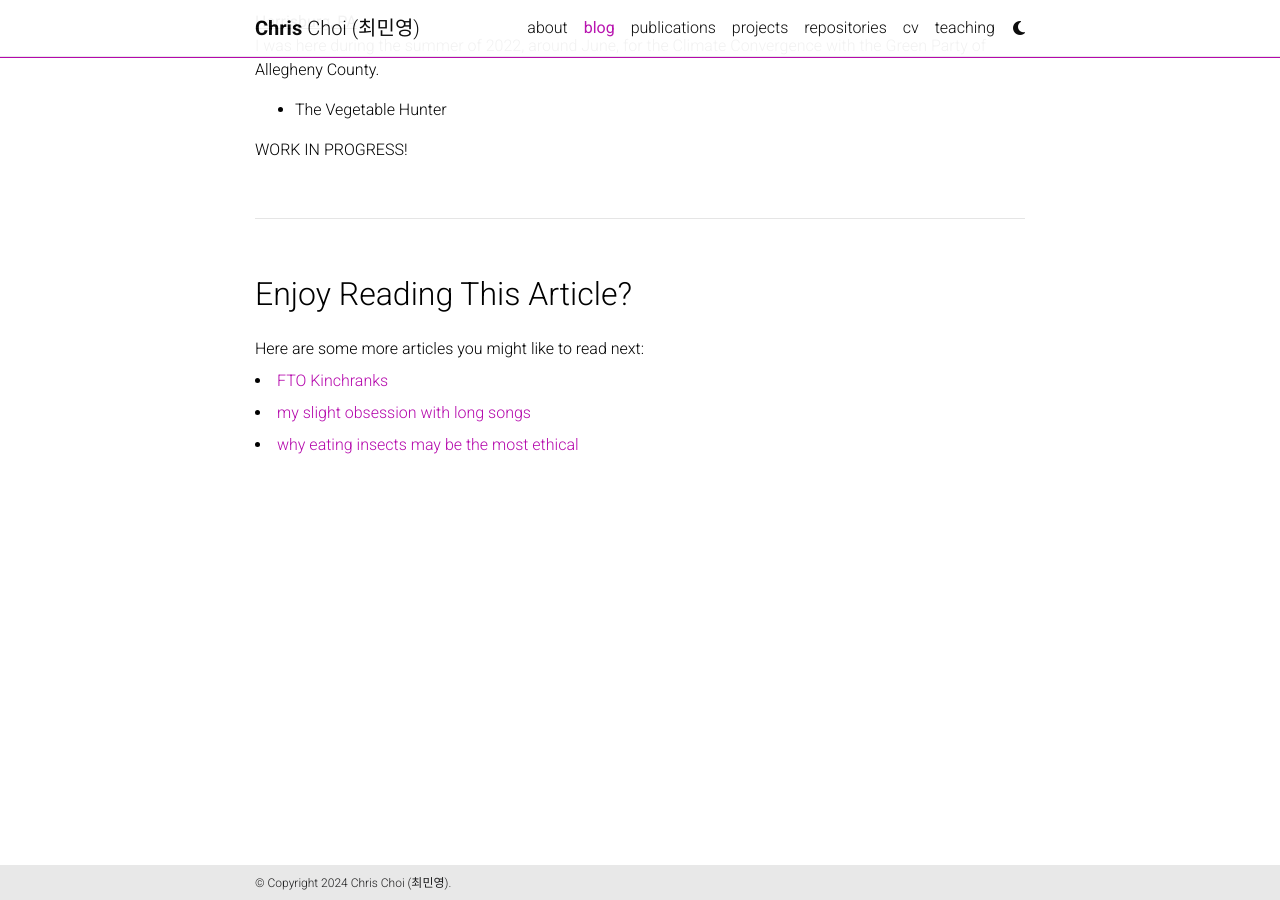
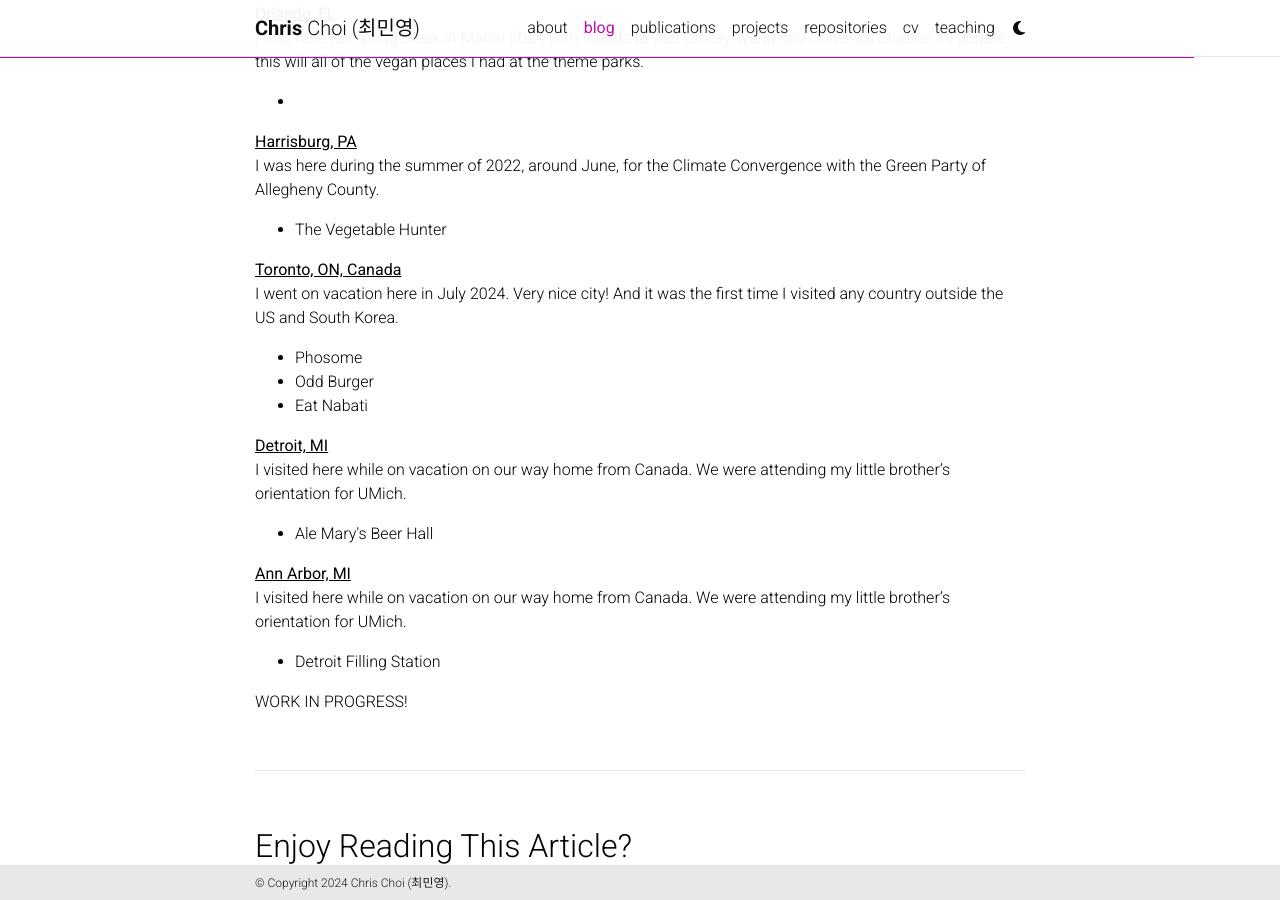
Before and after one commit to benhurtekeste/benhurtekeste.github.io, a Jekyll site: the page built from _posts/2024-04-26-vegan-restaurants.md, in a window 1280 px wide and 900 px high, scrolled down 2581 px. Built offline with Jekyll 4.4.1, drawn with Linux system fonts in a browser that asks for light colours; comment, search, counter and statistics services are not loaded; a style sheet for code colours, icons or effects is not loaded; some of the changed text lies outside the part shown.

Commit message:
Added more restaurants and fixed intro

```diff
--- a/_posts/2024-04-26-vegan-restaurants.md
+++ b/_posts/2024-04-26-vegan-restaurants.md
@@ -60,18 +60,21 @@
         <li>Tompkins Square Bagels</li>
         <li>Van Leeuwen Ice Cream</li>
         <li>Boba Guys</li>
+        <li>John of the 12th</li>
     </ul>
     <li>Queens / Long Island</li>
     <ul>
         <li>Bodhi Village</li>
         <li>Zen Garden</li>
         <li>Joju (Tangram Mall)</li>
+        <li>Utopia Bagel</li>
     </ul>
     <li>Brooklyn</li>
     <ul>
         <li>Planta</li>
         <li>Brooklyn Wild (Timeout Market)</li>
         <li>Odd Fellows Ice Cream</li>
+        <li>Danbo Ramen</li>
     </ul>
 </ul>
 
@@ -132,4 +137,27 @@
     <li>The Vegetable Hunter</li>
 </ul>
 
+<b><u>Toronto, ON, Canada</u></b>
+<br>
+I went on vacation here in July 2024. Very nice city! And it was the first time I visited any country outside the US and South Korea.
+<ul>
+    <li>Phosome</li>
+    <li>Odd Burger</li>
+    <li>Eat Nabati</li>
+</ul>
+
+<b><u>Detroit, MI</u></b>
+<br>
+I visited here while on vacation on our way home from Canada. We were attending my little brother's orientation for UMich.
+<ul>
+    <li>Ale Mary's Beer Hall</li>
+</ul>
+
+<b><u>Ann Arbor, MI</u></b>
+<br>
+I visited here while on vacation on our way home from Canada. We were attending my little brother's orientation for UMich.
+<ul>
+    <li>Detroit Filling Station</li>
+</ul>
+
 WORK IN PROGRESS!
```
Also changed, not shown: other parts of _posts/2024-04-26-vegan-restaurants.md (+2 -0 lines), _pages/about.md (+2 -2 lines).
